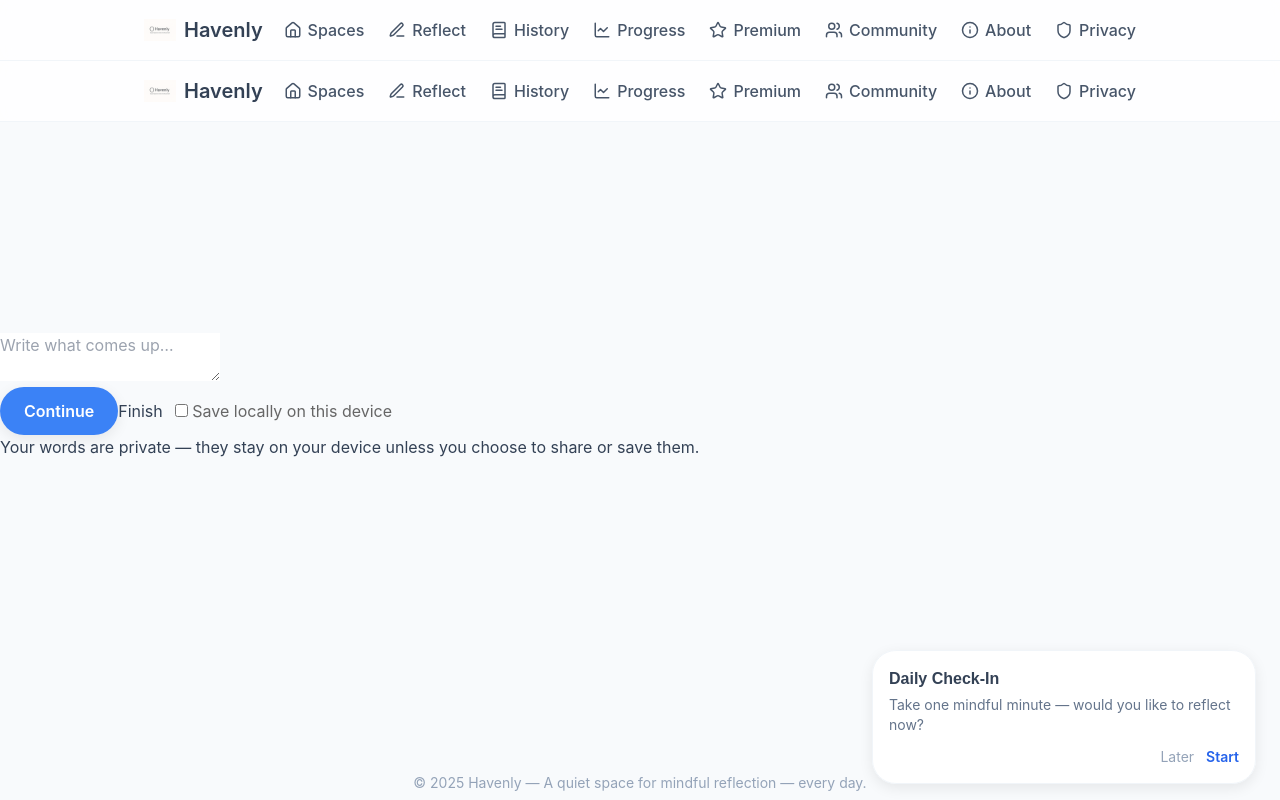
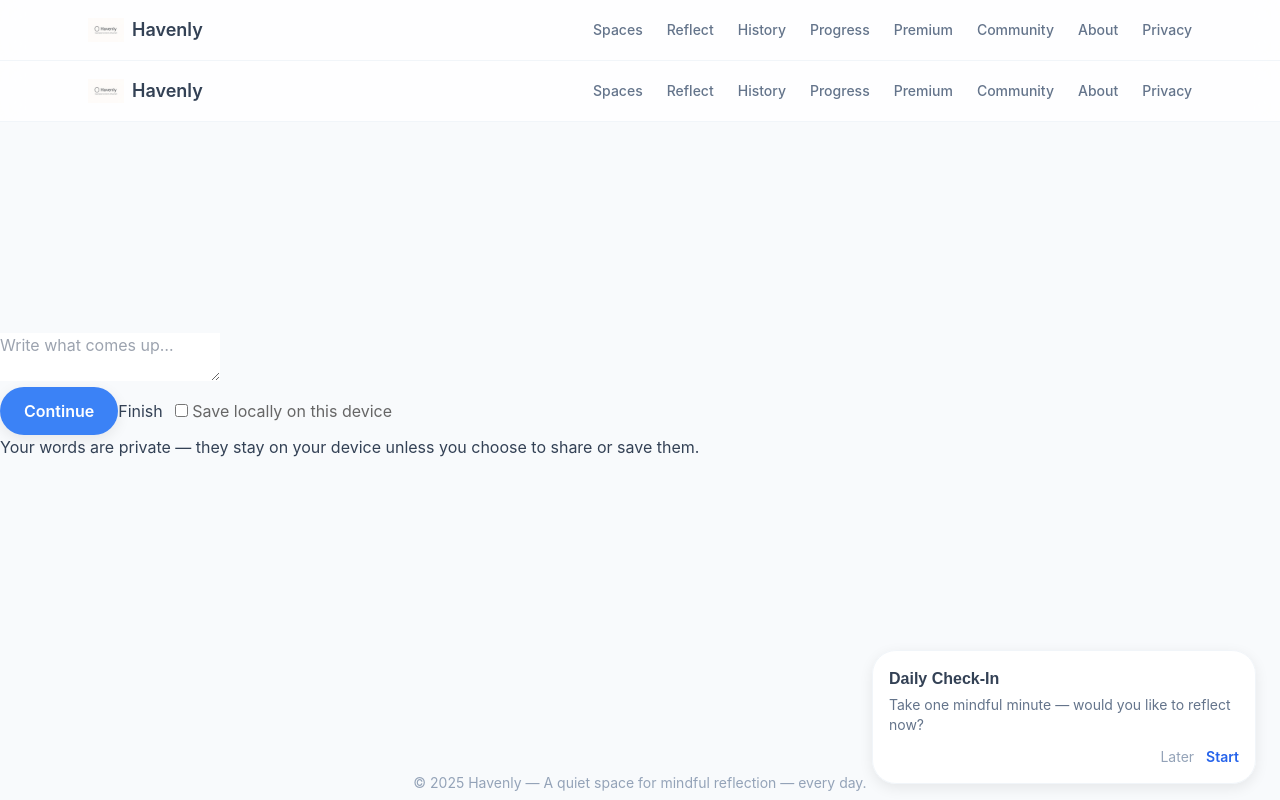
Before and after one commit to Khrboshi/havenly, a Next.js app: page /reflect in a window 1280 px wide. Shown: the top 800 px of the page. Built offline with nearby package versions, Linux system fonts and the light colour scheme.

Commit message:
Update Header.js

```diff
--- a/components/Header.js
+++ b/components/Header.js
@@ -1,158 +1,132 @@
 "use client";
 
-import { useState } from "react";
+import { useState, useEffect } from "react";
 import Link from "next/link";
 import Image from "next/image";
-import { X, MoreHorizontal, Home, PenLine, BookText, LineChart, Star, Users, Info, Shield } from "lucide-react";
-import { motion, AnimatePresence } from "framer-motion";
-import { useRouter } from "next/router";
+import { Menu, X } from "lucide-react";
 
 export default function Header() {
-  const [openOverflow, setOpenOverflow] = useState(false);
-  const router = useRouter();
+  const [menuOpen, setMenuOpen] = useState(false);
+  const [isDark, setIsDark] = useState(false);
 
-  // Main quick-access navigation
-  const mainLinks = [
-    { href: "/rooms", label: "Spaces", icon: <Home size={18} /> },
-    { href: "/unpack", label: "Reflect", icon: <PenLine size={18} /> },
-    { href: "/history", label: "History", icon: <BookText size={18} /> },
-    { href: "/progress", label: "Progress", icon: <LineChart size={18} /> },
+  // Detect system color scheme
+  useEffect(() => {
+    const mq = window.matchMedia("(prefers-color-scheme: dark)");
+    setIsDark(mq.matches);
+    const handler = (e) => setIsDark(e.matches);
+    mq.addEventListener("change", handler);
+    return () => mq.removeEventListener("change", handler);
+  }, []);
+
+  const toggleMenu = () => setMenuOpen(!menuOpen);
+
+  const menuItems = [
+    { href: "/rooms", label: "Spaces" },
+    { href: "/unpack", label: "Reflect" },
+    { href: "/history", label: "History" },
+    { href: "/progress", label: "Progress" },
+    { href: "/premium", label: "Premium" },
+    { href: "/community", label: "Community" },
+    { href: "/about", label: "About" },
+    { href: "/privacy", label: "Privacy" },
   ];
 
-  // Secondary navigation (less frequent actions)
-  const secondaryLinks = [
-    { href: "/premium", label: "Premium", icon: <Star size={18} /> },
-    { href: "/community", label: "Community", icon: <Users size={18} /> },
-    { href: "/about", label: "About", icon: <Info size={18} /> },
-    { href: "/privacy", label: "Privacy", icon: <Shield size={18} /> },
-  ];
-
-  const closeOverflow = () => setOpenOverflow(false);
-
   return (
-    <header className="bg-white/80 backdrop-blur border-b border-slate-200 sticky top-0 z-50">
-      {/* Desktop / Laptop Header */}
-      <div className="max-w-5xl mx-auto flex items-center justify-between px-4 py-3 md:py-4">
-        <Link href="/" className="flex items-center gap-2">
-          <Image src="/logo.png" alt="Havenly logo" width={32} height={32} priority />
-          <span className="text-xl font-semibold text-slate-800">Havenly</span>
+    <header
+      className={`sticky top-0 z-50 border-b backdrop-blur-md transition-colors duration-300 ${
+        isDark
+          ? "bg-slate-900/80 border-slate-700"
+          : "bg-white/80 border-slate-200"
+      }`}
+    >
+      <div className="max-w-6xl mx-auto px-4 sm:px-6 flex items-center justify-between py-4">
+        {/* Logo */}
+        <Link href="/" className="flex items-center gap-2 group">
+          <Image
+            src="/logo.png"
+            alt="Havenly logo"
+            width={36}
+            height={36}
+            priority
+            className="transition-transform group-hover:scale-105"
+          />
+          <span
+            className={`text-lg font-semibold transition-colors ${
+              isDark ? "text-slate-100" : "text-slate-800"
+            }`}
+          >
+            Havenly
+          </span>
         </Link>
 
-        <nav className="hidden md:flex gap-6 items-center">
-          {[...mainLinks, ...secondaryLinks].map((link) => {
-            const active = router.pathname === link.href;
-            return (
+        {/* Desktop Menu */}
+        <nav className="hidden md:flex gap-6 text-sm font-medium">
+          {menuItems.map((item) => (
             <Link
-                key={link.href}
-                href={link.href}
-                className={`flex items-center gap-1.5 text-slate-700 hover:text-blue-600 transition font-medium ${
-                  active ? "text-blue-600 font-semibold" : ""
+              key={item.href}
+              href={item.href}
+              className={`transition-colors ${
+                isDark
+                  ? "text-slate-200 hover:text-blue-400"
+                  : "text-slate-600 hover:text-blue-600"
               }`}
             >
-                {link.icon}
-                {link.label}
+              {item.label}
             </Link>
-            );
-          })}
+          ))}
         </nav>
 
-        {/* Mobile overflow trigger */}
-        <div className="md:hidden flex items-center gap-4">
+        {/* Mobile Menu Toggle */}
         <button
-            onClick={() => setOpenOverflow(true)}
-            aria-label="More menu"
-            className="text-slate-700 hover:text-blue-600"
+          onClick={toggleMenu}
+          aria-label="Toggle menu"
+          className="md:hidden p-2 rounded-md transition-colors"
         >
-            <MoreHorizontal size={24} />
-          </button>
-        </div>
-      </div>
-
-      {/* Mobile Bottom Navigation */}
-      <nav
-        className="
-          fixed bottom-0 left-0 right-0
-          bg-gradient-to-t from-white via-white/95 to-white/80
-          border-t border-slate-200
-          md:hidden flex justify-around items-center
-          shadow-[0_-2px_8px_rgba(0,0,0,0.05)]
-          backdrop-blur
-          py-1 sm:py-2
-          pb-[max(env(safe-area-inset-bottom),0.65rem)]
-        "
-      >
-        {mainLinks.map((link) => {
-          const active = router.pathname === link.href;
-          return (
-            <Link
-              key={link.href}
-              href={link.href}
-              className={`flex flex-col items-center justify-center gap-1 px-2 py-1.5 rounded-lg text-[11px] sm:text-xs font-medium transition-all ${
-                active
-                  ? "bg-blue-600 text-white shadow-sm scale-105"
-                  : "text-slate-700 hover:bg-blue-50 hover:text-blue-700"
-              }`}
-            >
-              {link.icon}
-              <span>{link.label}</span>
-            </Link>
-          );
-        })}
-      </nav>
-
-      {/* Overflow Drawer for Secondary Links */}
-      <AnimatePresence>
-        {openOverflow && (
-          <>
-            <motion.div
-              className="fixed inset-0 bg-slate-900/50 z-40"
-              initial={{ opacity: 0 }}
-              animate={{ opacity: 1 }}
-              exit={{ opacity: 0 }}
-              onClick={closeOverflow}
+          {menuOpen ? (
+            <X
+              size={24}
+              className={`${
+                isDark ? "text-slate-200" : "text-slate-700"
+              } transition-transform`}
             />
-            <motion.div
-              className="fixed bottom-0 left-0 right-0 bg-white rounded-t-3xl shadow-2xl z-50 p-5 pb-[max(env(safe-area-inset-bottom),1.5rem)]"
-              initial={{ y: "100%" }}
-              animate={{ y: 0 }}
-              exit={{ y: "100%" }}
-              transition={{ duration: 0.35 }}
-            >
-              <div className="flex justify-between items-center mb-4">
-                <span className="text-lg font-semibold text-slate-800">More</span>
-                <button
-                  onClick={closeOverflow}
-                  className="text-slate-600 hover:text-blue-600"
-                  aria-label="Close menu"
-                >
-                  <X size={24} />
+          ) : (
+            <Menu
+              size={24}
+              className={`${
+                isDark ? "text-slate-200" : "text-slate-700"
+              } transition-transform`}
+            />
+          )}
         </button>
       </div>
 
-              <nav className="flex flex-col gap-2">
-                {secondaryLinks.map((link) => {
-                  const active = router.pathname === link.href;
-                  return (
-                    <Link
-                      key={link.href}
-                      href={link.href}
-                      onClick={closeOverflow}
-                      className={`flex items-center gap-3 px-4 py-3 rounded-lg text-base font-medium transition ${
-                        active
-                          ? "bg-blue-600 text-white shadow-sm"
-                          : "text-slate-700 hover:bg-blue-50 hover:text-blue-700"
+      {/* Mobile Dropdown */}
+      {menuOpen && (
+        <div
+          className={`md:hidden animate-slide-in border-t ${
+            isDark
+              ? "bg-slate-900/95 border-slate-700 text-slate-100"
+              : "bg-white/95 border-slate-200 text-slate-800"
           }`}
         >
-                      {link.icon}
-                      {link.label}
+          <nav className="flex flex-col text-center space-y-2 py-6 px-4">
+            {menuItems.map((item) => (
+              <Link
+                key={item.href}
+                href={item.href}
+                className={`py-2 text-lg rounded-full font-medium transition-all ${
+                  isDark
+                    ? "hover:bg-slate-800 hover:text-blue-400"
+                    : "hover:bg-blue-50 hover:text-blue-700"
+                }`}
+                onClick={() => setMenuOpen(false)}
+              >
+                {item.label}
               </Link>
-                  );
-                })}
+            ))}
           </nav>
-            </motion.div>
-          </>
+        </div>
       )}
-      </AnimatePresence>
     </header>
   );
 }
```
Lines whose indentation alone changed are shown as unchanged.
